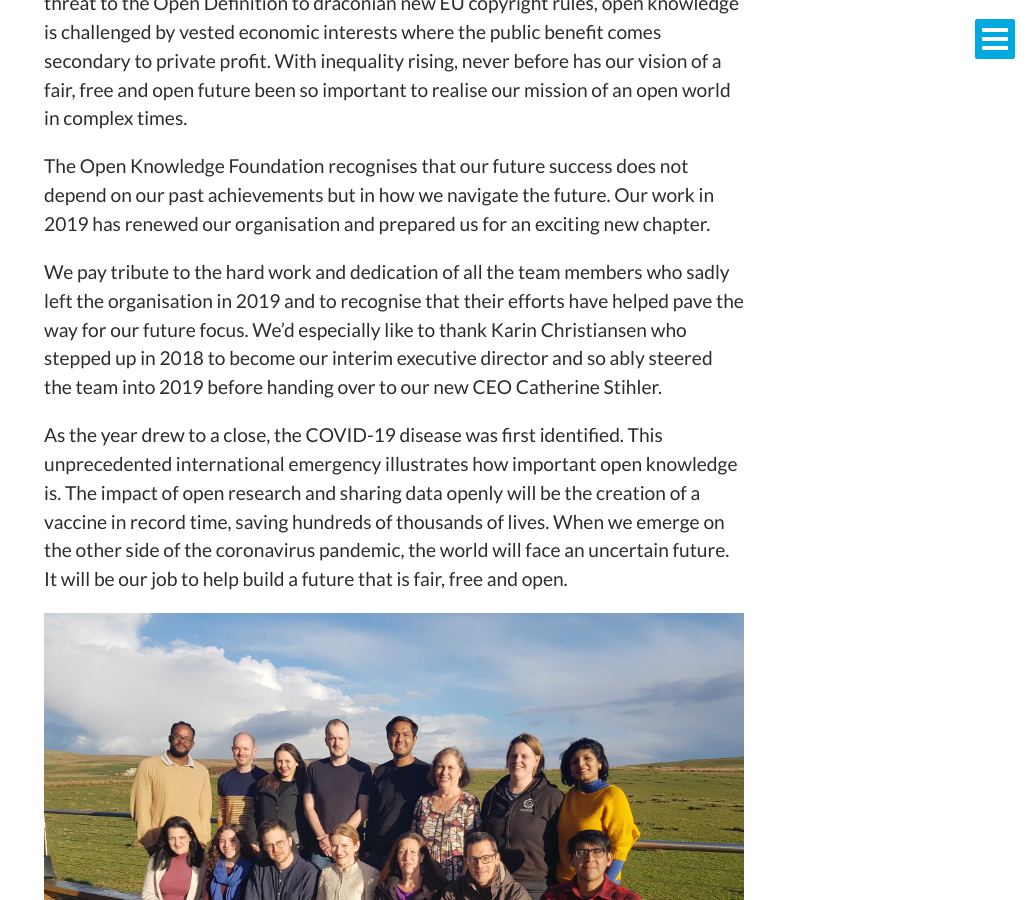
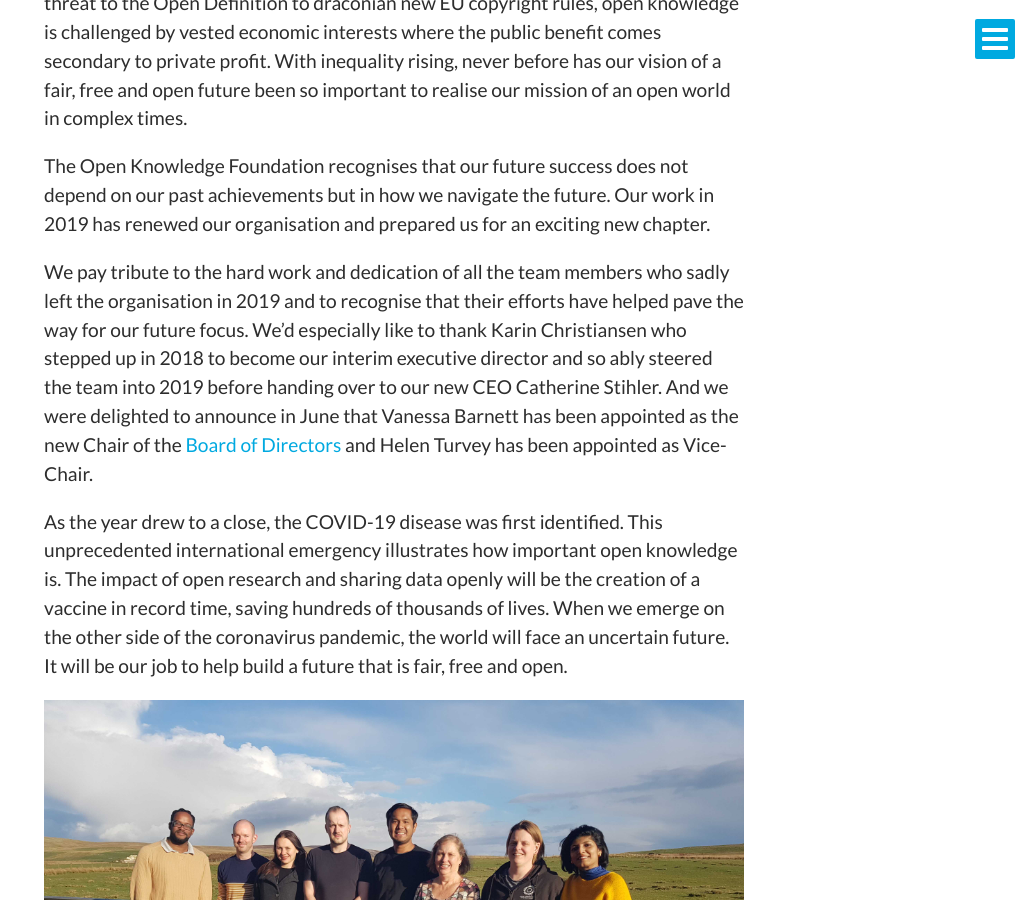
Before and after one commit to okfn/annual-report-2019, a Jekyll site: the page built from index.html, in a window 1280 px wide and 900 px high, scrolled down 979 px. Shown: the whole window, without its empty margins (246-1280 px from the left). Built offline with Jekyll 4.4.1, drawn with Linux system fonts in a browser that asks for light colours; some web fonts are replaced; comment, search, counter and statistics services are not loaded.

Commit message:
Update content.yml

```diff
--- a/_data/content.yml
+++ b/_data/content.yml
@@ -12,7 +12,7 @@
 
     The Open Knowledge Foundation recognises that our future success does not depend on our past achievements but in how we navigate the future. Our work in 2019 has renewed our organisation and prepared us for an exciting new chapter.
 
-    We pay tribute to the hard work and dedication of all the team members who sadly left the organisation in 2019 and to recognise that their efforts have helped pave the way for our future focus. We’d especially like to thank Karin Christiansen who stepped up in 2018 to become our interim executive director and so ably steered the team into 2019 before handing over to our new CEO Catherine Stihler.
+    We pay tribute to the hard work and dedication of all the team members who sadly left the organisation in 2019 and to recognise that their efforts have helped pave the way for our future focus. We’d especially like to thank Karin Christiansen who stepped up in 2018 to become our interim executive director and so ably steered the team into 2019 before handing over to our new CEO Catherine Stihler. And we were delighted to announce in June that Vanessa Barnett has been appointed as the new Chair of the [Board of Directors](https://okfn.org/team/board/) and Helen Turvey has been appointed as Vice-Chair.
 
     As the year drew to a close, the COVID-19 disease was first identified. This unprecedented international emergency illustrates how important open knowledge is. The impact of open research and sharing data openly will be the creation of a vaccine in record time, saving hundreds of thousands of lives. When we emerge on the other side of the coronavirus pandemic, the world will face an uncertain future. It will be our job to help build a future that is fair, free and open.
 
```
